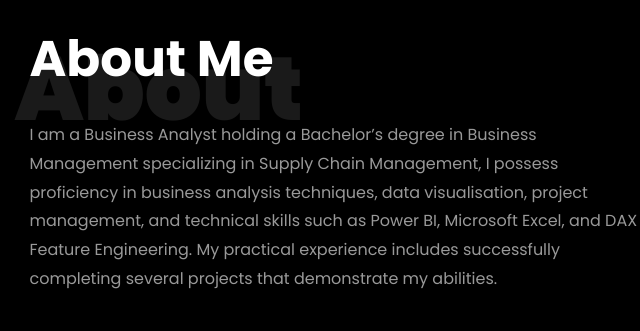
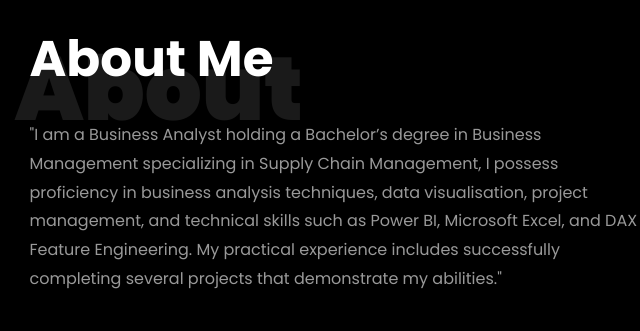
Before and after one commit to 14Abinash/AbinashPaul.github.io, a plain HTML site: page index.html in a window 1280 px wide. Shown: the part 840-1171 px from the top of the page, 561-1201 px from the left. Drawn offline with Linux system fonts and the light colour scheme; files whose address does not match are found by name.

Commit message:
Update index.html

```diff
--- a/index.html
+++ b/index.html
@@ -271,7 +271,7 @@
 								<h1 class="big">About</h1>
 								<h2 class="mb-4">About Me</h2>
 
-								<p>I am a Business Analyst holding a Bachelor’s degree in Business Management specializing in Supply Chain Management, I possess proficiency in business analysis techniques, data visualisation, project management, and technical skills such as Power BI, Microsoft Excel, and DAX Feature Engineering. My practical experience includes successfully completing several projects that demonstrate my abilities.</p>
+								<p> "I am a Business Analyst holding a Bachelor’s degree in Business Management specializing in Supply Chain Management, I possess proficiency in business analysis techniques, data visualisation, project management, and technical skills such as Power BI, Microsoft Excel, and DAX Feature Engineering. My practical experience includes successfully completing several projects that demonstrate my abilities." </p>
 								<ul class="about-info mt-4 px-md-0 px-2">
 									<li class="d-flex"><span>Profile:</span> <span>Business Analytics</span></li>
 									<!-- <li class="d-flex"><span>Domain:</span> <span>Retail, Ecommerce, BFSI &amp; Digital Marketing</span></li> -->
```
